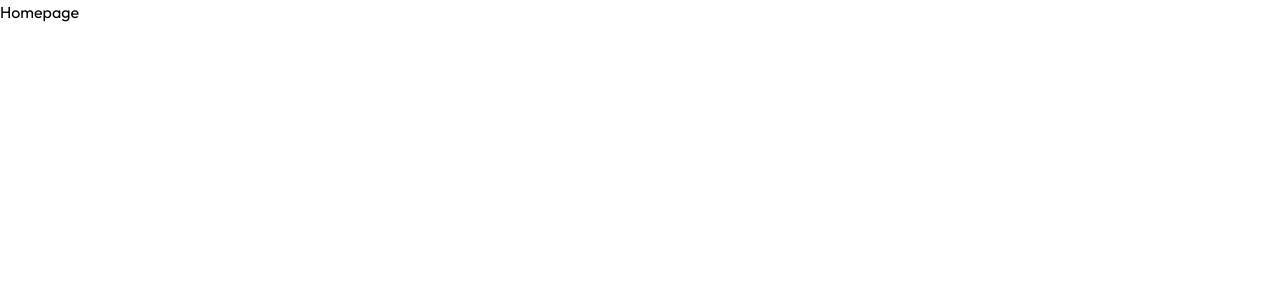
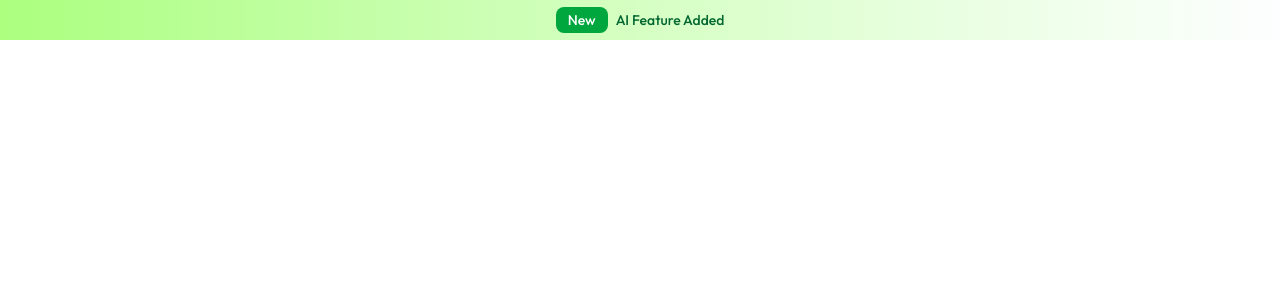
Before and after one commit to ChinmayKaitade/Resume-Builder-MERN, a React (Vite) app in the folder client/: page / in a window 1280 px wide. Shown: the top 300 px of the page. Built offline with nearby package versions, Linux system fonts and the light colour scheme.

Commit message:
Banner component code added to Homepage

```diff
--- /dev/null
+++ b/client/src/components/Home/Banner.jsx
@@ -0,0 +1,16 @@
+import React from "react";
+
+const Banner = () => {
+  return (
+    <div className="w-full py-2.5 font-medium text-sm text-green-800 text-center bg-gradient-to-r from-[#ABFF7E] to-[#FDFEFF]">
+      <p>
+        <span className="px-3 py-1 rounded-lg text-white bg-green-600 mr-2">
+          New
+        </span>
+        AI Feature Added
+      </p>
+    </div>
+  );
+};
+
+export default Banner;
--- a/client/src/pages/Home.jsx
+++ b/client/src/pages/Home.jsx
@@ -1,9 +1,10 @@
 import React from "react";
+import Banner from "../components/Home/Banner";
 
 const Home = () => {
   return (
     <div>
-      <h1>Homepage</h1>
+      <Banner />
     </div>
   );
 };
```
